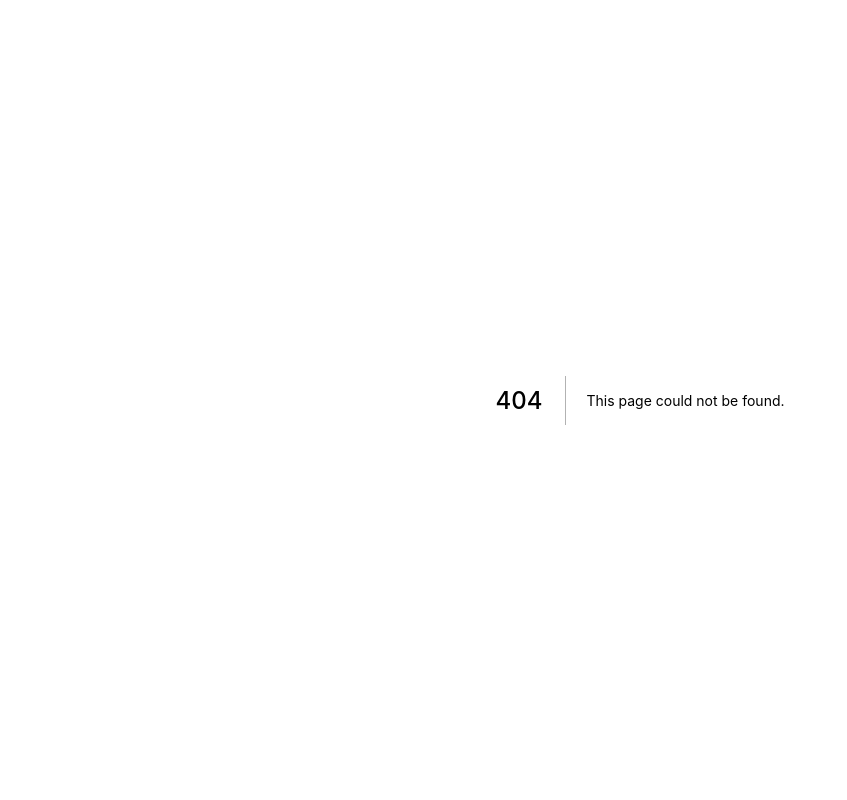
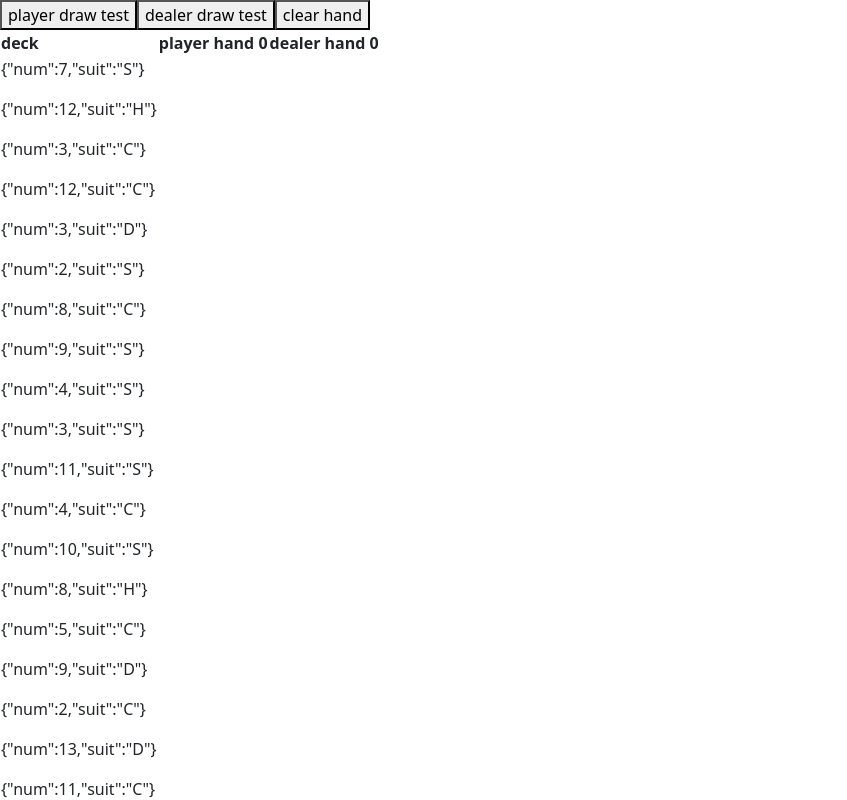
Before and after one commit to Ar0ma7/react-blackjack, a Next.js app: page /test in a window 1280 px wide. Before the commit this address had no page. Shown: the top 800 px of the page, without its empty margins (0-847 px from the left). Built offline with nearby package versions, Linux system fonts and the light colour scheme.

Commit message:
feat: test page, draw action

```diff
--- a/src/modules/index.ts
+++ b/src/modules/index.ts
@@ -1,30 +1,59 @@
 import { getDeck } from '@/scripts/getDeck'
+import { Deck, Card } from '@/types/global'
 import { configureStore, createSlice, PayloadAction } from '@reduxjs/toolkit'
 import { TypedUseSelectorHook, useDispatch, useSelector } from 'react-redux'
 
 const initialState: {
-  deck: {
-    num: number
-    suit: string
-  }[]
+  deck: Deck
+  player: {
+    hand: Card[]
+    sum: number
+  }
+  dealer: {
+    hand: Card[]
+    sum: number
+  }
 } = {
   deck: getDeck(),
+  player: {
+    hand: [],
+    sum: 0,
+  },
+  dealer: {
+    hand: [],
+    sum: 0,
+  },
 }
 
-export const slice = createSlice({
-  name: 'slice',
+export const gameSlice = createSlice({
+  name: 'gameSlice',
   initialState,
   reducers: {
-    draw(state, action: PayloadAction<number>) {
-      // 指定した数を先頭から削除
-      state.deck = state.deck.filter((_, index) => index < action.payload)
+    draw(state, action: PayloadAction<'dealer' | 'player'>) {
+      state[action.payload].hand.push(state.deck[0])
+      let temp = 0
+      state[action.payload].hand.forEach((card) => {
+        temp += card.num >= 10 ? 10 : card.num
+      })
+      state[action.payload].sum = temp
+      state.deck = state.deck.filter((_, index) => index !== 0)
+    },
+    clearHand(state) {
+      state.dealer = {
+        hand: [],
+        sum: 0,
+      }
+      state.player = {
+        hand: [],
+        sum: 0,
+      }
     },
   },
 })
 
 export const store = configureStore({
   reducer: {
-    default: slice.reducer,
+    default: gameSlice.reducer,
   },
 })
 
--- a/src/pages/index.tsx
+++ b/src/pages/index.tsx
@@ -1,11 +1,7 @@
 import React from 'react'
 import Head from 'next/head'
-import { AppDispatch, slice, useAppDispatch, useAppSelector } from '@/modules'
 
 export default function Home() {
-  const dispatch: AppDispatch = useAppDispatch()
-  const deck = useAppSelector((state) => state.default.deck)
-  console.log(deck)
   return (
     <div>
       <Head>
@@ -16,7 +12,7 @@ export default function Home() {
         />
         <meta name='robots' content='noindex' />
       </Head>
-      <div>a</div>
+      <div></div>
     </div>
   )
 }
--- /dev/null
+++ b/src/pages/test.tsx
@@ -0,0 +1,81 @@
+import React from 'react'
+import Head from 'next/head'
+import { AppDispatch, gameSlice, useAppDispatch, useAppSelector } from '@/modules'
+
+export default function Test() {
+  const dispatch: AppDispatch = useAppDispatch()
+  const { draw, clearHand } = gameSlice.actions
+  const { deck, player, dealer } = useAppSelector((state) => state.default)
+
+  return (
+    <div>
+      <Head>
+        <title>React Blackjack</title>
+        <meta
+          name='viewport'
+          content='width=device-width, initial-scale=1.0, maximum-scale=1.0, user-scalable=no'
+        />
+        <meta name='robots' content='noindex' />
+      </Head>
+      <div>
+        <div>
+          <button
+            onClick={() => {
+              dispatch(draw('player'))
+            }}
+          >
+            player draw test
+          </button>
+          <button
+            onClick={() => {
+              dispatch(draw('dealer'))
+            }}
+          >
+            dealer draw test
+          </button>
+          <button
+            onClick={() => {
+              dispatch(clearHand())
+            }}
+          >
+            clear hand
+          </button>
+          <table>
+            <thead>
+              <tr>
+                <th>deck</th>
+                <th>player hand {player.sum}</th>
+                <th>dealer hand {dealer.sum}</th>
+              </tr>
+            </thead>
+            <tbody>
+              <tr>
+                <td>
+                  {deck.map((card, index) => (
+                    <p suppressHydrationWarning={true} key={index}>
+                      {JSON.stringify(card)}
+                    </p>
+                  ))}
+                </td>
+                <td style={{ verticalAlign: 'top' }}>
+                  {player.hand!.map((card, index) => (
+                    <p suppressHydrationWarning={true} key={index}>
+                      {JSON.stringify(card)}
+                    </p>
+                  ))}
+                </td>
+                <td style={{ verticalAlign: 'top' }}>
+                  {dealer.hand!.map((card, index) => (
+                    <p suppressHydrationWarning={true} key={index}>
+                      {JSON.stringify(card)}
+                    </p>
+                  ))}
+                </td>
+              </tr>
+            </tbody>
+          </table>
+        </div>
+      </div>
+    </div>
+  )
+}
--- a/src/scripts/getDeck.ts
+++ b/src/scripts/getDeck.ts
@@ -2,10 +2,10 @@ import { Deck, Suit } from '@/types/global'
 import _ from 'lodash'
 import { SUIT } from './variables'
 
-export const getDeck = (deckNum = 8): Deck => {
+export const getDeck = (deckNum = 1): Deck => {
   const numbers: number[] = [...new Array(13)].map((_, index) => index + 1)
   const suits: Suit[] = Object.values(SUIT)
   const deck: Deck = numbers.map((num) => suits.map((suit) => ({ num, suit }))).flat(1)
-  const combinedDeck: Deck = [...new Array(deckNum)].map((_) => deck).flat(1)
-  return _.shuffle(combinedDeck)
+  const combinedDeck: Deck = [...new Array(deckNum)].map((v) => _.shuffle(deck)).flat(1)
+  return combinedDeck
 }
```
